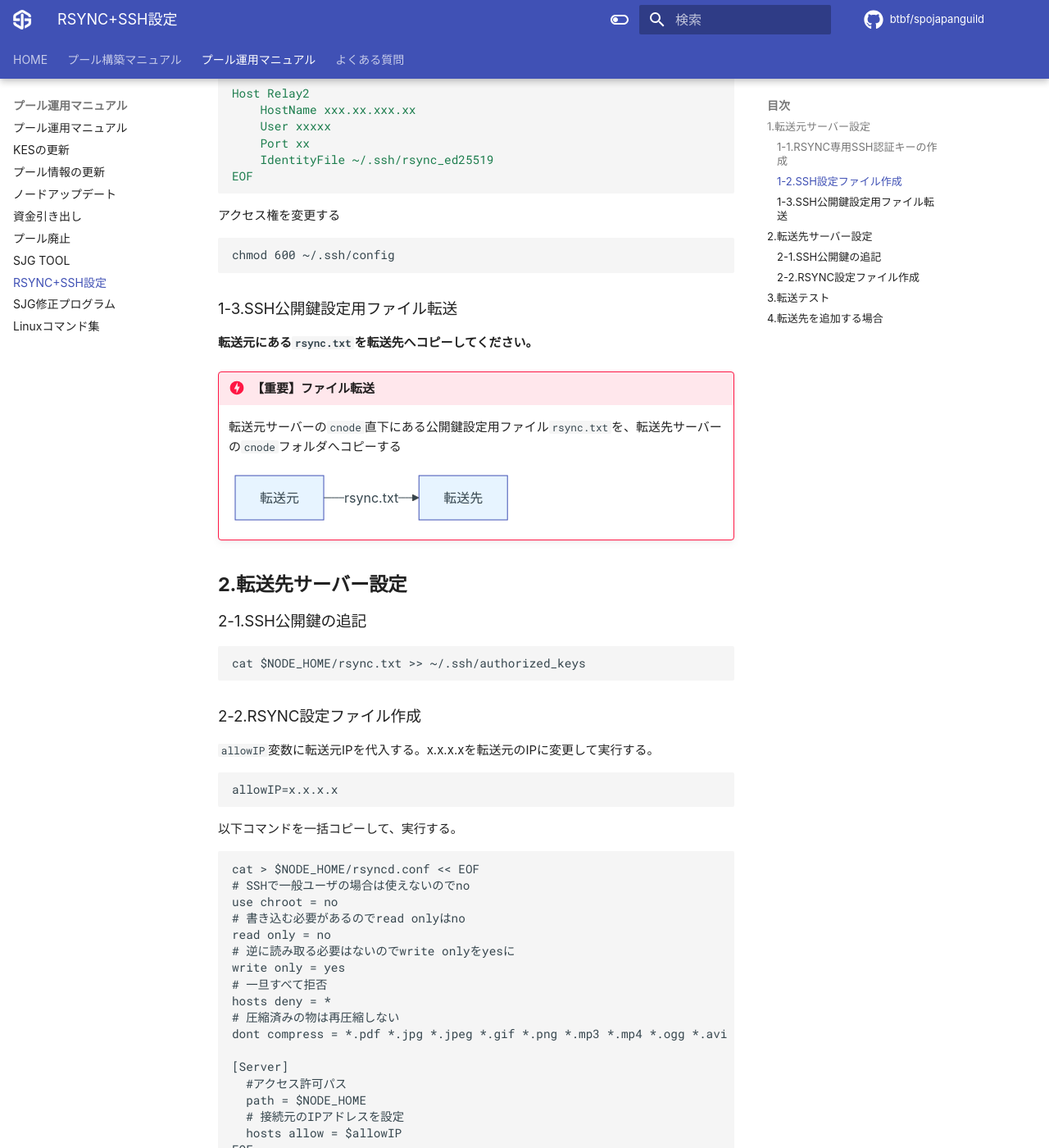
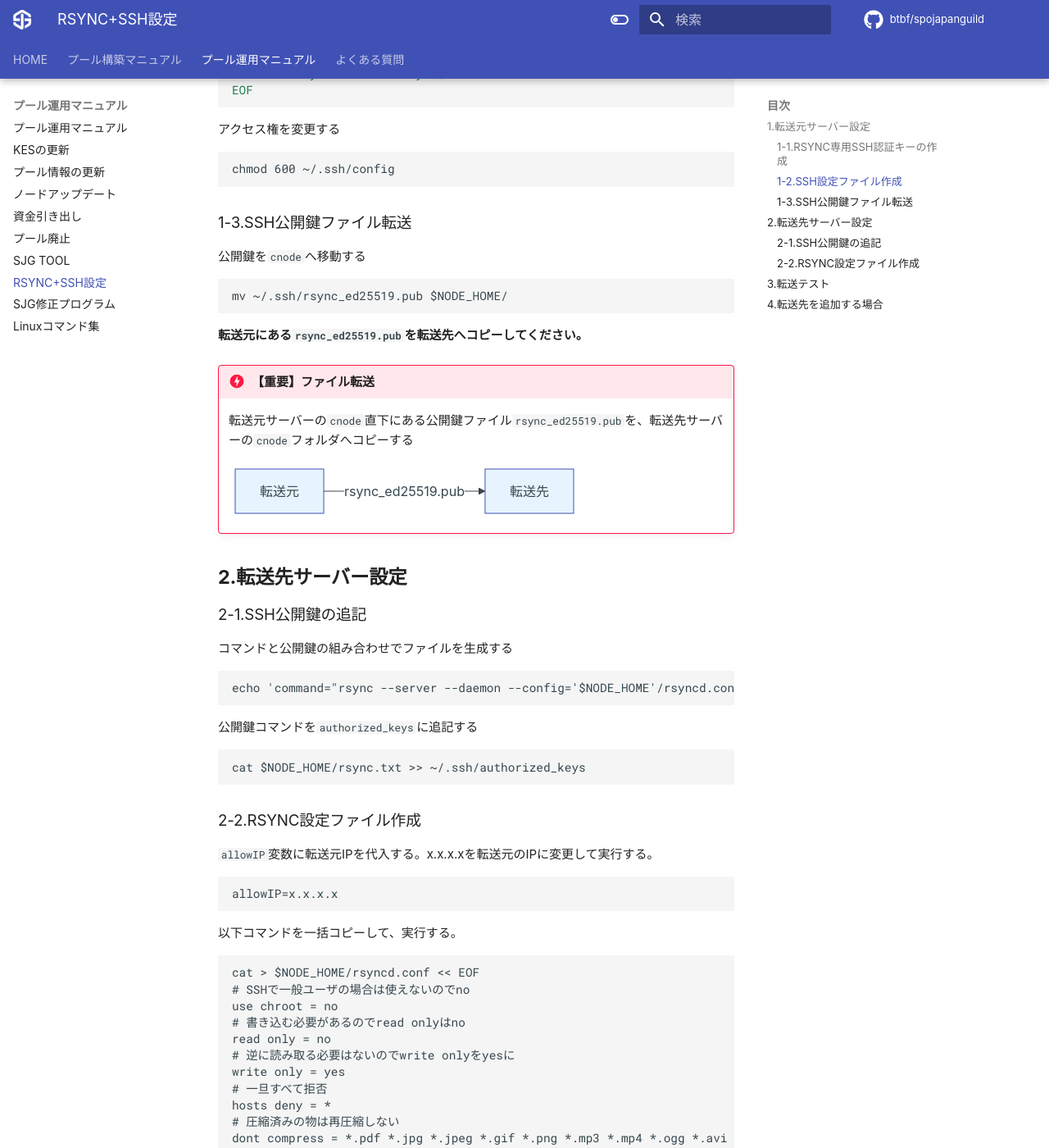
Before and after one commit to btbf/spojapanguild, an MkDocs documentation site: the page built from docs/operation/rsync-ssh.md, in a window 1280 px wide and 1400 px high, scrolled down 1941 px. Shown: the whole window at 82% size. Built offline with MkDocs 1.6.1 and Material for MkDocs 9.7.7, drawn with Linux system fonts in a browser that asks for light colours; comment, search, counter and statistics services are not loaded; some of the changed text lies outside the part shown.

Commit message:
rsync userpath fixed

````diff
--- a/docs/operation/rsync-ssh.md
+++ b/docs/operation/rsync-ssh.md
@@ -40,12 +40,6 @@ ssh-keygen -t ed25519 -N '' -C Data_Transfer -f ~/.ssh/rsync_ed25519
     この2つのファイルが生成されていることを確認する。USBなどへバックアップ推奨
 
 
-
-転送先へアップロードする公開鍵を出力する
-```
-echo 'command="rsync --server --daemon --config='$NODE_HOME'/rsyncd.conf .",no-pty,no-port-forwarding,no-X11-forwarding,no-agent-forwarding '$(cat ~/.ssh/rsync_ed25519.pub)'' > $NODE_HOME/rsync.txt
-```
-
 ### 1-2.SSH設定ファイル作成
 
 !!! note "コマンド内訳"
@@ -81,22 +75,35 @@ EOF
 chmod 600 ~/.ssh/config
 ```
 
-### 1-3.SSH公開鍵設定用ファイル転送
+### 1-3.SSH公開鍵ファイル転送
 
-**転送元にある`rsync.txt`を転送先へコピーしてください。**
+公開鍵を`cnode`へ移動する
+```
+mv ~/.ssh/rsync_ed25519.pub $NODE_HOME/
+```
+
+**転送元にある`rsync_ed25519.pub`を転送先へコピーしてください。**
+
+
 
 !!! danger "【重要】ファイル転送"
-    転送元サーバーの`cnode`直下にある公開鍵設定用ファイル`rsync.txt`を、転送先サーバーの`cnode`フォルダへコピーする
+    転送元サーバーの`cnode`直下にある公開鍵ファイル`rsync_ed25519.pub`を、転送先サーバーの`cnode`フォルダへコピーする
 
     ``` mermaid
     graph LR
-        A[転送元] -->|rsync.txt| B[転送先];
+        A[転送元] -->|rsync_ed25519.pub| B[転送先];
     ```
 
 ## **2.転送先サーバー設定**
 
 ### 2-1.SSH公開鍵の追記
 
+コマンドと公開鍵の組み合わせでファイルを生成する
+```
+echo 'command="rsync --server --daemon --config='$NODE_HOME'/rsyncd.conf .",no-pty,no-port-forwarding,no-X11-forwarding,no-agent-forwarding '$(cat $NODE_HOME/rsync_ed25519.pub)'' > $NODE_HOME/rsync.txt
+```
+
+公開鍵コマンドを`authorized_keys`に追記する
 ```
 cat $NODE_HOME/rsync.txt >> ~/.ssh/authorized_keys
 ```
````
